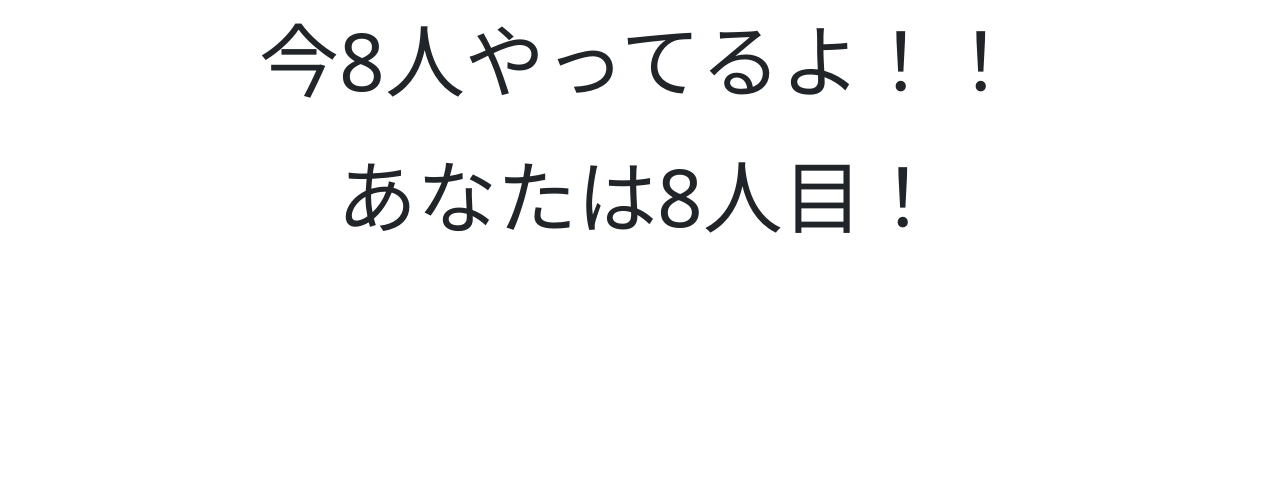
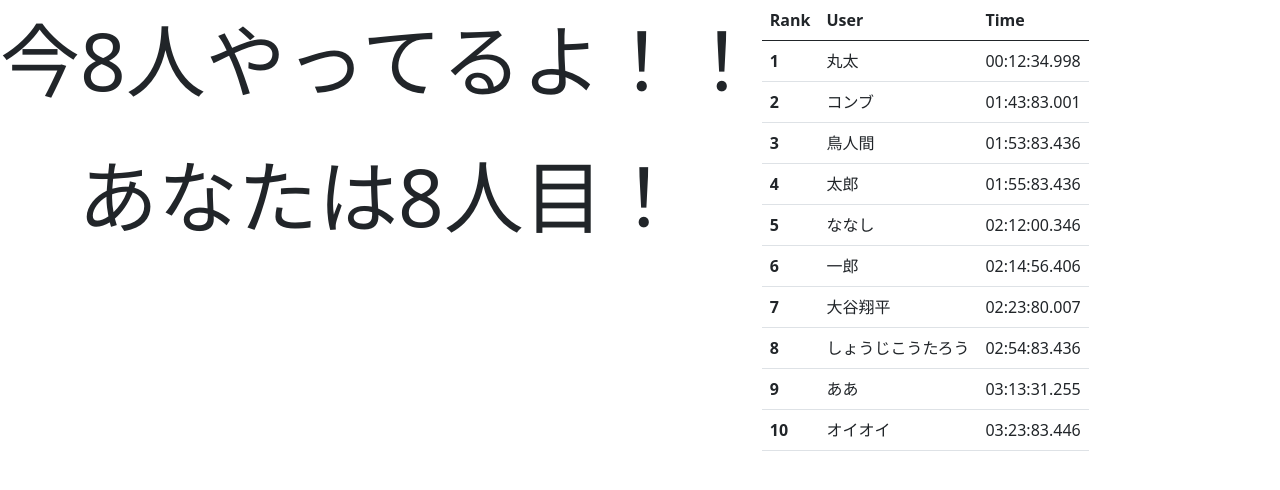
Before and after one commit to enpitut2022/Yaruki-kkake, a Django app: page /doing in a window 1280 px wide. Shown: the part 56-546 px from the top of the page. Run offline with Django 3.2, Linux system fonts and the light colour scheme.

Commit message:
ランキングの表を作成

```diff
--- a/iwaki_summer/yaruki_kkake/templates/yaruki_kkake/base.html
+++ b/iwaki_summer/yaruki_kkake/templates/yaruki_kkake/base.html
@@ -16,6 +16,9 @@
         height : 120px;
         font-size : 70px;
       }
+      #rank_table, #text_doing{
+        float: left;
+      }
     </style>
   </head>
   <body>
--- a/iwaki_summer/yaruki_kkake/templates/yaruki_kkake/doing.html
+++ b/iwaki_summer/yaruki_kkake/templates/yaruki_kkake/doing.html
@@ -1,6 +1,6 @@
 {% extends 'yaruki_kkake/base.html' %}
 {% block content %}
-<div>
+<div id="text_doing">
     <div>
         <p>
             今<span id="num_now">8</span>人やってるよ！！
@@ -11,6 +11,70 @@
             あなたは8人目！
         </p>
     </div>
+</div>
+
+<div id="rank_table">
+    <table class="table">
+        <thead>
+            <tr>
+                <th scope="col">Rank</th>
+                <th scope="col">User</th>
+                <th scope="col">Time</th>
+            </tr>
+        </thead>
+        <tbody>
+            <tr>
+                <th scope="row">1</th>
+                <td>丸太</td>
+                <td>00:12:34.998</td>
+            </tr>
+            <tr>
+                <th scope="row">2</th>
+                <td>コンブ</td>
+                <td>01:43:83.001</td>
+            </tr>
+            <tr>
+                <th scope="row">3</th>
+                <td>鳥人間</td>
+                <td>01:53:83.436</td>
+            </tr>
+            <tr>
+                <th scope="row">4</th>
+                <td>太郎</td>
+                <td>01:55:83.436</td>
+            </tr>
+            <tr>
+                <th scope="row">5</th>
+                <td>ななし</td>
+                <td>02:12:00.346</td>
+            </tr>
+            <tr>
+                <th scope="row">6</th>
+                <td>一郎</td>
+                <td>02:14:56.406</td>
+            </tr>
+            <tr>
+                <th scope="row">7</th>
+                <td>大谷翔平</td>
+                <td>02:23:80.007</td>
+            </tr>
+            <tr>
+                <th scope="row">8</th>
+                <td>しょうじこうたろう</td>
+                <td>02:54:83.436</td>
+            </tr>
+            <tr>
+                <th scope="row">9</th>
+                <td>ああ</td>
+                <td>03:13:31.255</td>
+            </tr>
+            <tr>
+                <th scope="row">10</th>
+                <td>オイオイ</td>
+                <td>03:23:83.446</td>
+            </tr>
+        </tbody>
+    </table>
 </div>
 
 <script>
```
